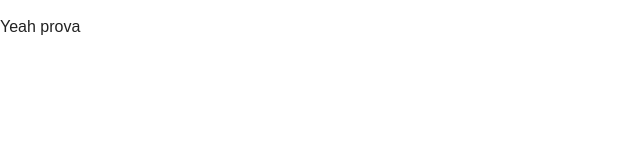
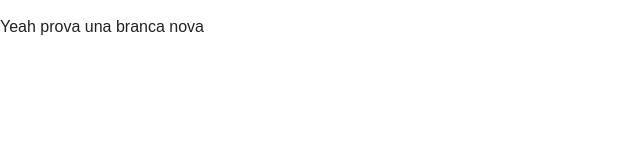
Before and after one commit to eladisanchez/eladi.cat, a plain HTML site: page index.html in a window 1280 px wide. Shown: the whole page, without its empty margins (0-640 px from the left). Drawn offline with nearby package versions, Linux system fonts and the light colour scheme.

Commit message:
Update index.html

```diff
--- a/index.html
+++ b/index.html
@@ -20,7 +20,7 @@
         <![endif]-->
 
         <!-- Add your site or application content here -->
-        <p>Yeah prova</p>
+        <p>Yeah prova una branca nova</p>
 
         <script src="https://code.jquery.com/jquery-1.12.0.min.js"></script>
         <script>window.jQuery || document.write('<script src="js/vendor/jquery-1.12.0.min.js"><\/script>')</script>
```
